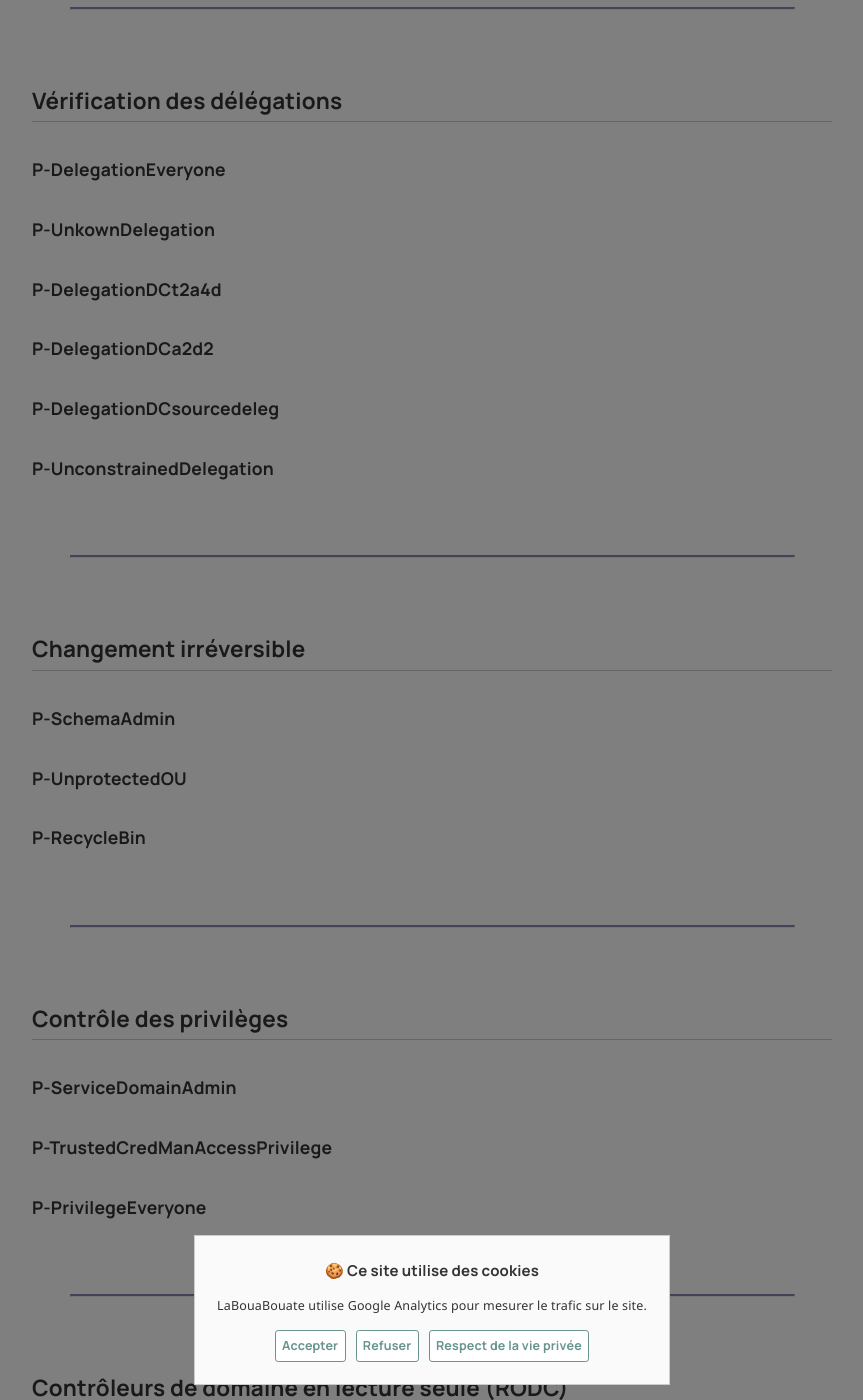
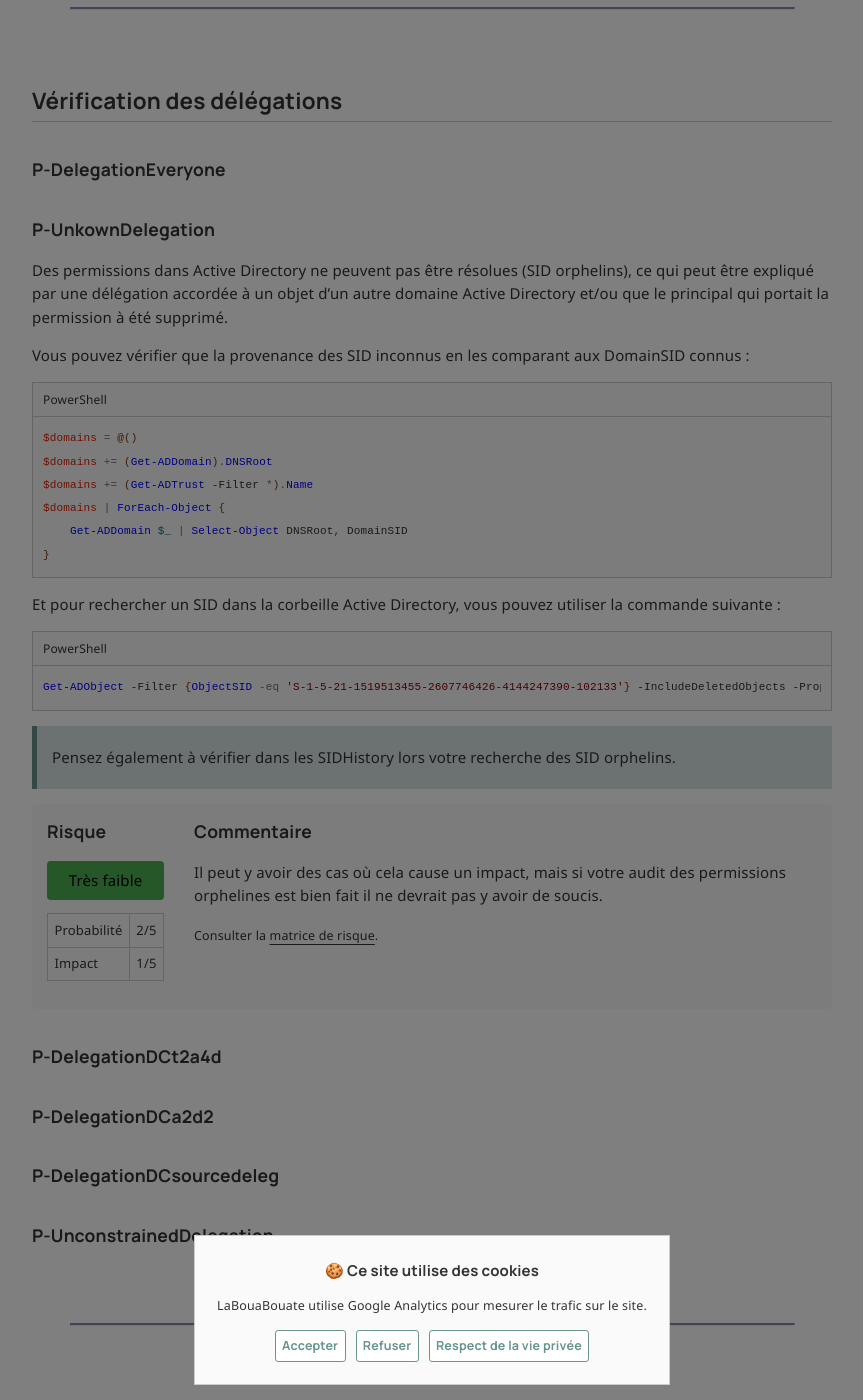
Before and after one commit to leobouard/leobouard.github.io, a Jekyll site: the page built from _posts/2025-06-04-remediation-ad-pingcastle-003.md, in a window 1280 px wide and 1400 px high, scrolled down 5357 px. Shown: the whole window, without its empty margins (208-1071 px from the left). Built offline with Jekyll 4.4.1, drawn with Linux system fonts in a browser that asks for light colours; nearby versions of some CDN libraries; some web fonts are replaced; comment, search, counter and statistics services are not loaded; some of the changed text lies outside the part shown.

Commit message:
Update 2025-06-04-remediation-ad-pingcastle-003.md

````diff
--- a/_posts/2025-06-04-remediation-ad-pingcastle-003.md
+++ b/_posts/2025-06-04-remediation-ad-pingcastle-003.md
@@ -158,6 +158,29 @@
 
 ### P-UnkownDelegation
 
+Des permissions dans Active Directory ne peuvent pas être résolues (SID orphelins), ce qui peut être expliqué par une délégation accordée à un objet d'un autre domaine Active Directory et/ou que le principal qui portait la permission à été supprimé.
+
+Vous pouvez vérifier que la provenance des SID inconnus en les comparant aux DomainSID connus :
+
+```powershell
+$domains = @()
+$domains += (Get-ADDomain).DNSRoot
+$domains += (Get-ADTrust -Filter *).Name
+$domains | ForEach-Object {
+    Get-ADDomain $_ | Select-Object DNSRoot, DomainSID
+}
+```
+
+Et pour rechercher un SID dans la corbeille Active Directory, vous pouvez utiliser la commande suivante :
+
+```powershell
+Get-ADObject -Filter {ObjectSID -eq 'S-1-5-21-1519513455-2607746426-4144247390-102133'} -IncludeDeletedObjects -Properties Modified
+```
+
+> Pensez également à vérifier dans les SIDHistory lors votre recherche des SID orphelins.
+
+{% include risk-score.html impact=1 probability=2 comment="Il peut y avoir des cas où cela cause un impact, mais si votre audit des permissions orphelines est bien fait il ne devrait pas y avoir de soucis." %}
+
 ### P-DelegationDCt2a4d
 
 ### P-DelegationDCa2d2
@@ -173,6 +196,16 @@
 ### P-SchemaAdmin
 
 ### P-UnprotectedOU
+
+Certaines unités d'organisation ne sont pas protégées contre la suppression accidentelle. Vous pouvez résoudre facilement ce point avec le script suivant :
+
+```powershell
+Get-ADOrganizationalUnit -Filter * -Properties ProtectedFromAccidentalDeletion |
+    Where-Object {$_.ProtectedFromAccidentalDeletion -eq $false} |
+    Set-ADOrganizationalUnit -ProtectedFromAccidentalDeletion:$true -Verbose
+```
+
+{% include risk-score.html impact=1 probability=1 comment="Aucun impact à prévoir." %}
 
 ### P-RecycleBin
 
````
